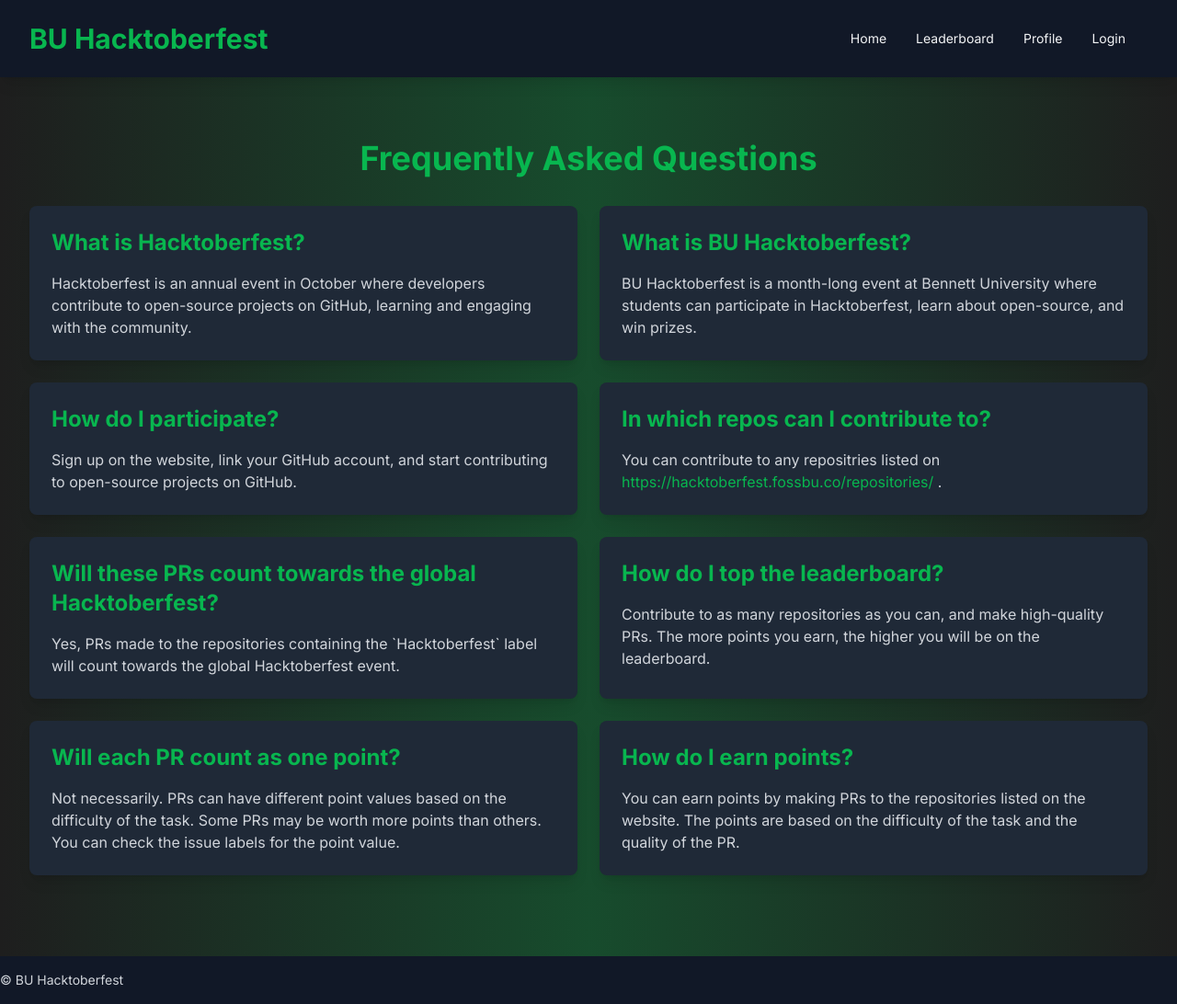
After one commit to FOSS-Club-BU/BU_Hacktoberfest, a Django app: page /faq/ in a window 1280 px wide. The commit adds this page. Shown: the whole page at 92% size. Run offline with Django 5.2, Linux system fonts and the light colour scheme; some libraries are stand-ins or nearby versions.

Commit message:
Refactor URLs to add FAQ page

```diff
--- a/bu_hacktoberfest/urls.py
+++ b/bu_hacktoberfest/urls.py
@@ -17,7 +17,7 @@
 from django.contrib import admin
 from django.urls import path, include
 from users.views import profile, profile_view, welcome_view, leaderboard_view, update_all, redirect_view, repositories_view
-from .views import home, login
+from .views import home, login, faq_view
 urlpatterns = [
     path('admin/', admin.site.urls),
     path('accounts/3rdparty/', redirect_view, name='redirect'),
@@ -29,4 +29,6 @@
     path('leaderboard/', leaderboard_view, name='leaderboard'),
     path('update_all/', update_all, name='update_all'),
     path('repositories/', repositories_view, name='repositories'),
+    path('faq/', faq_view, name='faq'),
+
 ]
--- a/bu_hacktoberfest/views.py
+++ b/bu_hacktoberfest/views.py
@@ -6,3 +6,42 @@
 
 def login(request):
     return render(request, 'login.html')
+
+
+def faq_view(request):
+    faqs = [
+        {
+            "question": "What is Hacktoberfest?",
+            "answer": "Hacktoberfest is an annual event in October where developers contribute to open-source projects on GitHub, learning and engaging with the community."
+        },
+        {
+            "question": "What is BU Hacktoberfest?",
+            "answer": "BU Hacktoberfest is a month-long event at Bennett University where students can participate in Hacktoberfest, learn about open-source, and win prizes."
+        },
+        {
+            "question": "How do I participate?",
+            "answer": "Sign up on the website, link your GitHub account, and start contributing to open-source projects on GitHub."
+        },
+        {
+            "question": "In which repos can I contribute to?",
+            "answer": "You can contribute to any repositries listed on https://hacktoberfest.fossbu.co/repositories/ ."
+        },
+        {
+            "question": "Will these PRs count towards the global Hacktoberfest?",
+            "answer": "Yes, PRs made to the repositories containing the `Hacktoberfest` label will count towards the global Hacktoberfest event."
+        },
+        {
+            "question": "How do I top the leaderboard?",
+            "answer": "Contribute to as many repositories as you can, and make high-quality PRs. The more points you earn, the higher you will be on the leaderboard."
+        },
+        {
+            "question": "Will each PR count as one point?",
+            "answer": "Not necessarily. PRs can have different point values based on the difficulty of the task. Some PRs may be worth more points than others. You can check the issue labels for the point value."
+        },
+        {
+            "question": "How do I earn points?",
+            "answer": "You can earn points by making PRs to the repositories listed on the website. The points are based on the difficulty of the task and the quality of the PR."
+        }
+    ]
+
+    return render(request, 'faq.html', {'faqs': faqs})
--- /dev/null
+++ b/templates/faq.html
@@ -0,0 +1,27 @@
+{% extends "base.html" %}
+
+{% block title %}
+    FAQ - BU Hacktoberfest
+{% endblock %}
+
+{% block content %}
+<div class="container mx-auto py-12 px-4">
+    <h1 class="text-4xl font-bold text-primary mb-8 text-center">Frequently Asked Questions</h1>
+
+    <div class="grid gap-6 md:grid-cols-1 lg:grid-cols-2">
+        {% for faq in faqs %}
+        <div class="bg-gray-800 rounded-lg shadow-lg p-6 transform hover:scale-105 transition duration-300">
+            <h2 class="text-2xl font-bold text-primary mb-4">{{ faq.question }}</h2>
+            <p class="text-gray-300 answer" >{{ faq.answer }}</p>
+        </div>
+        {% endfor %}
+    </div>
+</div>
+
+<script>
+    // make every text with https:// clickable
+    document.querySelectorAll('.answer').forEach((el) => {
+        el.innerHTML = el.innerHTML.replace(/(https:\/\/[^\s]+)/g, '<a href="$1" class="text-primary hover:underline" target="_blank">$1</a>');
+    });
+</script>
+{% endblock %}
--- a/templates/index.html
+++ b/templates/index.html
@@ -15,7 +15,10 @@
             <p class="py-6 text-gray-200">
                 Participate in our month long open source fest by contributing to repositories and climbing the leaderboard!
             </p>
-            <a href="/accounts/login/" class="btn bg-primary text-white hover:bg-[#08b64f]/80 btn-lg">Get Started</a>
+            <!-- faq button -->
+            <a href="/faq/" class="btn bg-primary text-white hover:bg-[#08b64f]/80 btn-md ">FAQ</a>
+            <br/>
+            <a href="/accounts/login/" class="btn bg-primary text-white hover:bg-[#08b64f]/80 btn-lg mt-6">Get Started</a>
         </div>
     </div>
 </div>
```
